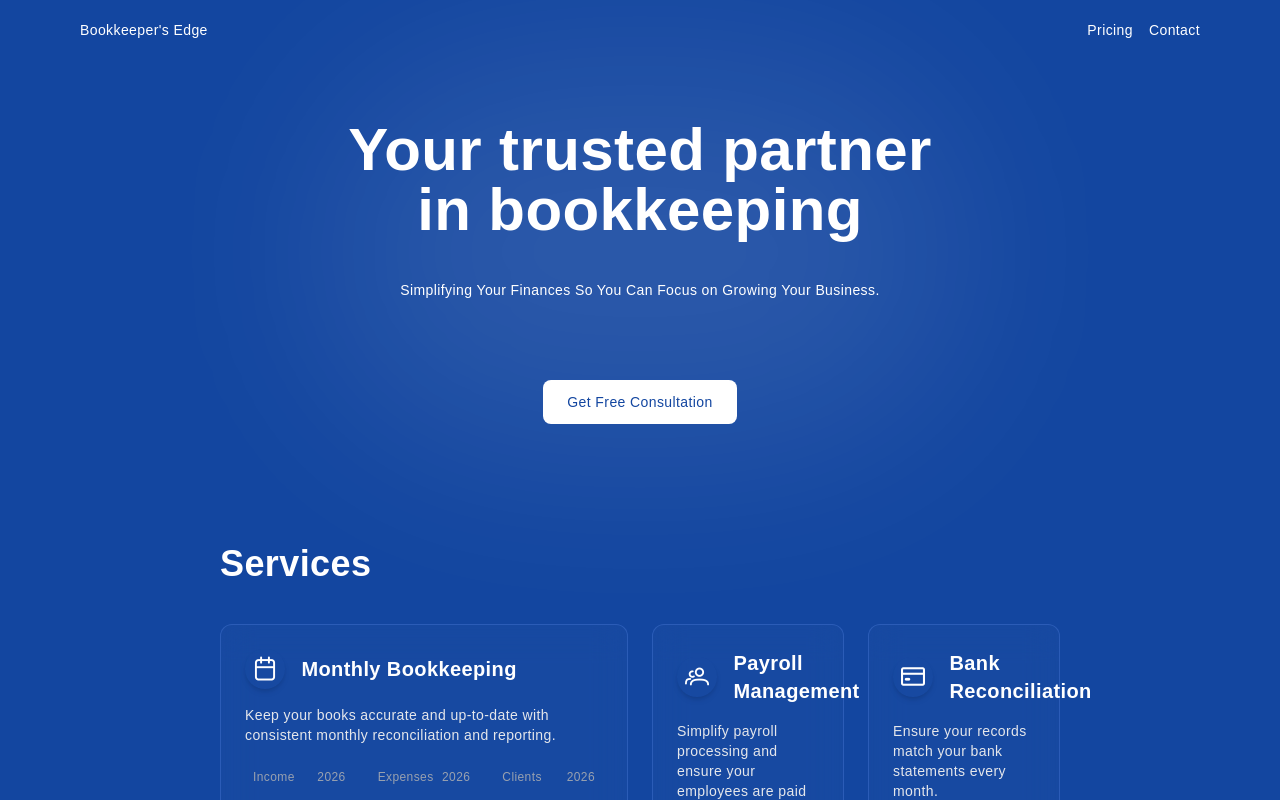
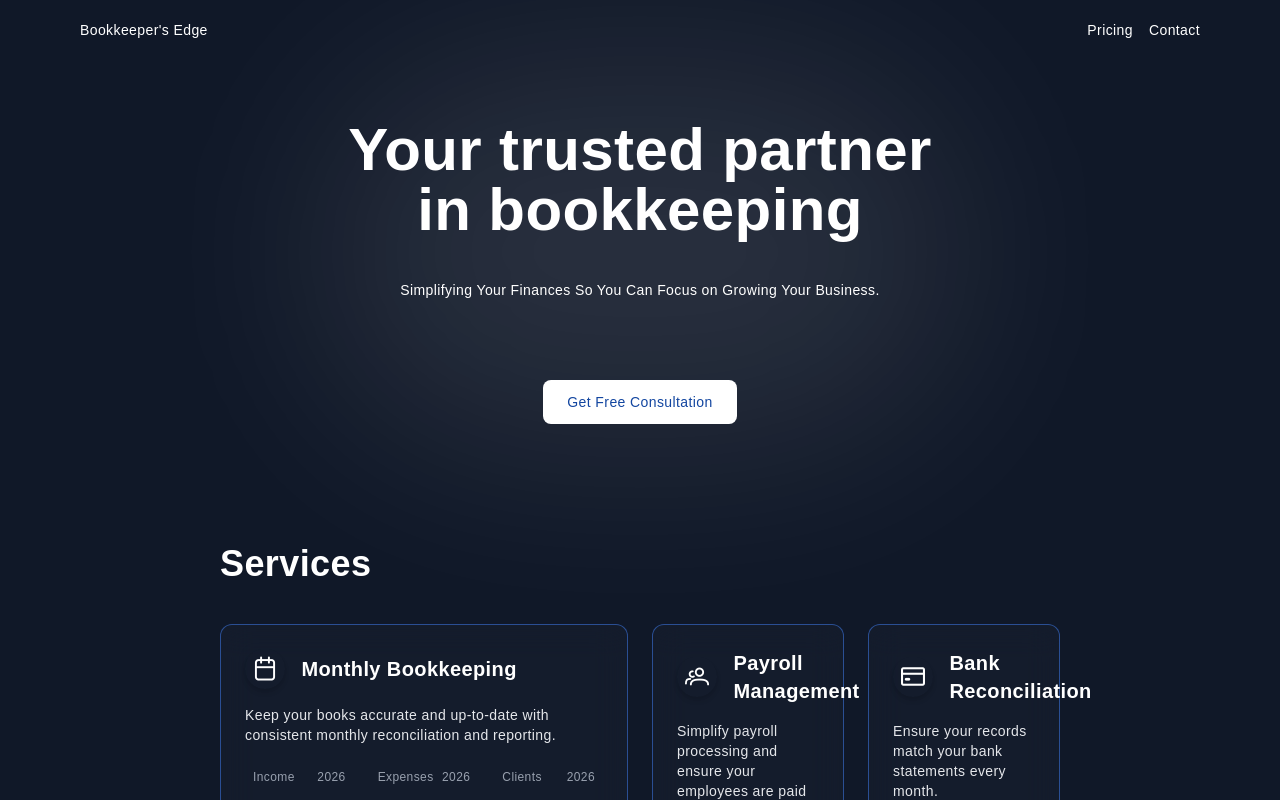
Before and after one commit to corb0140/bookkeeper-edge, a Vue app: page / in a window 1280 px wide. Shown: the top 800 px of the page. Built offline with nearby package versions, Linux system fonts and the light colour scheme; a web font is replaced by a local one.

Commit message:
testing colors

```diff
--- a/src/style.css
+++ b/src/style.css
@@ -24,7 +24,7 @@
 
   body,
   html {
-    @apply m-0 max-w-full min-h-screen tracking-wide text-[16px] font-mona bg-primary text-white overflow-x-hidden;
+    @apply m-0 max-w-full min-h-screen tracking-wide text-[16px] font-mona bg-gray-900 text-white overflow-x-hidden;
   }
 
   p {
```
